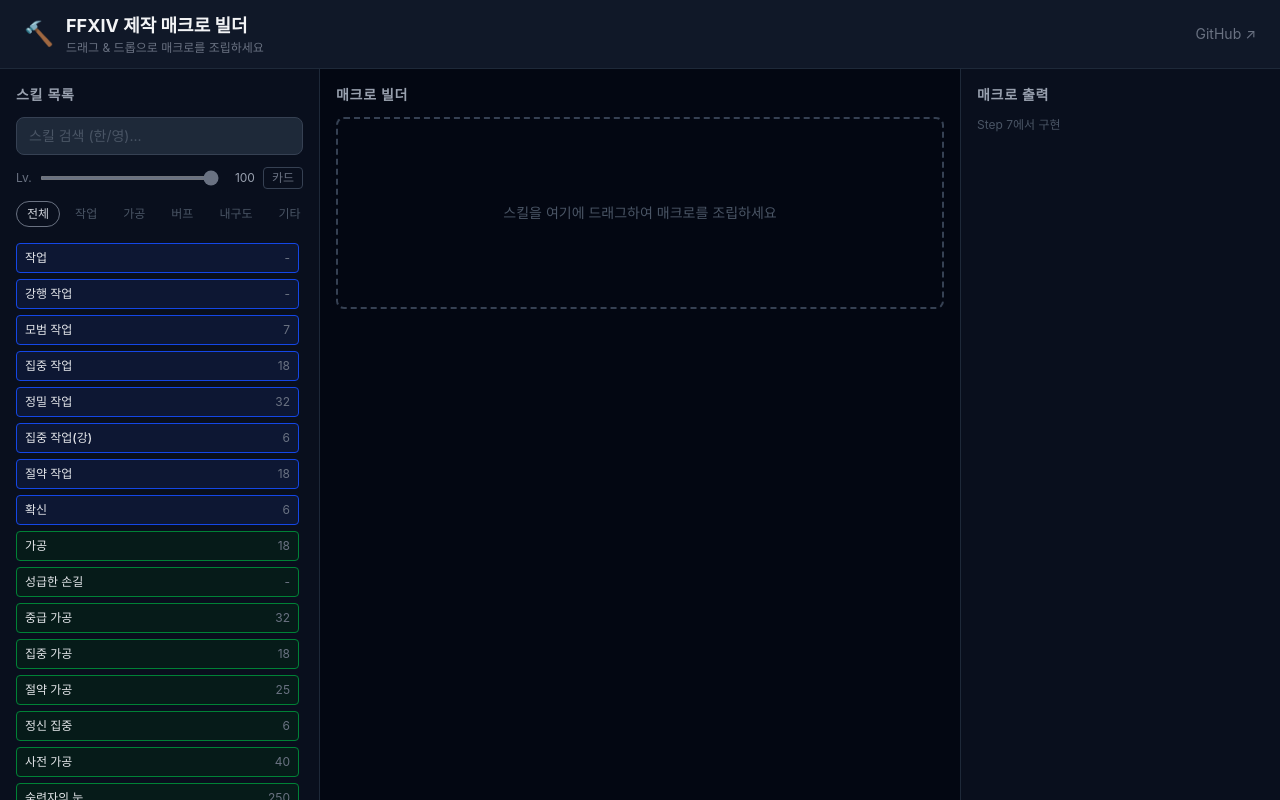
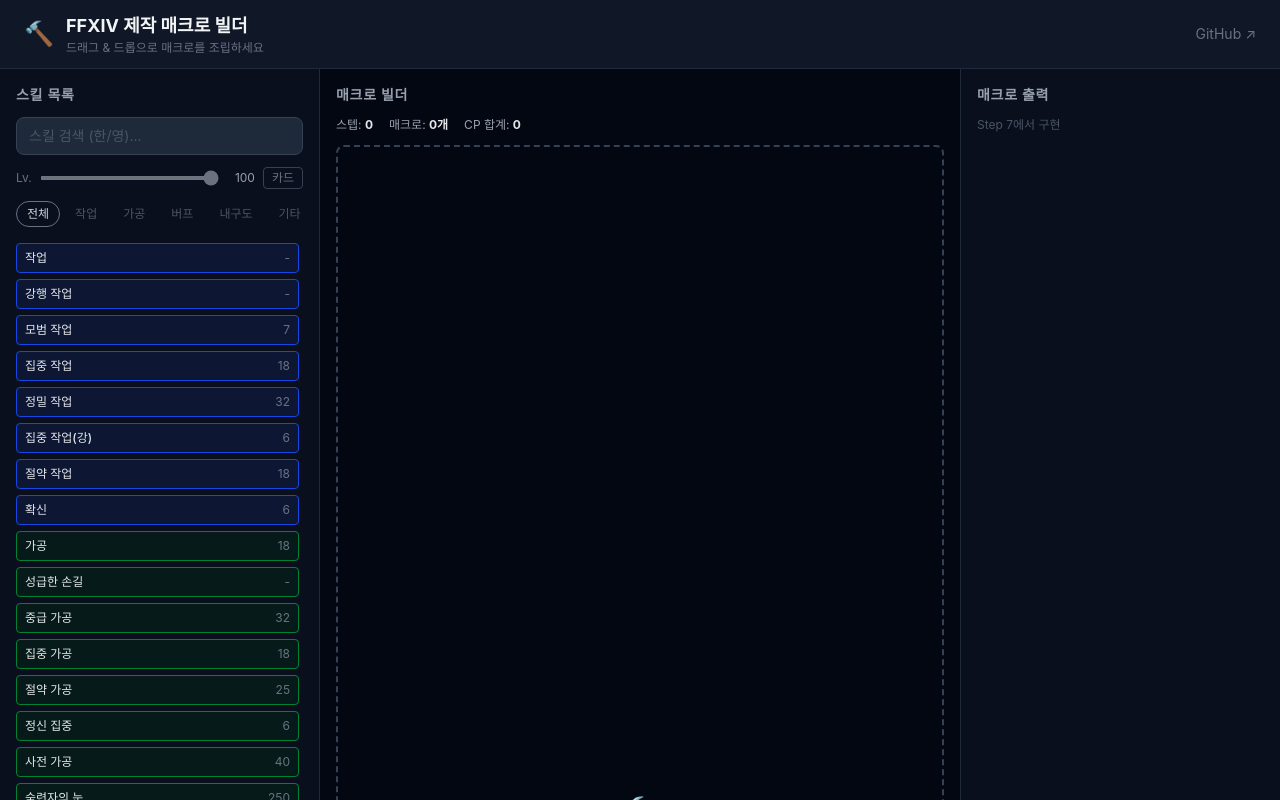
Before and after one commit to Dev-2A/ffxiv-macro-builder, a React (Vite) app: page / in a window 1280 px wide. Shown: the top 800 px of the page. Built offline with nearby package versions, Linux system fonts and the light colour scheme.

Commit message:
🎮 매크로 빌더 구현 (dnd-kit 드래그&드롭 + 스텝 추가/삭제/복제/정렬)

```diff
--- a/src/App.jsx
+++ b/src/App.jsx
@@ -1,9 +1,21 @@
 import Header from "./components/layout/Header";
 import SkillPalette from "./components/skill/SkillPalette";
+import MacroBuilder from "./components/macro/MacroBuilder";
+import useMacroBuilder from "./hooks/useMacroBuilder";
 
 function App() {
+  const {
+    steps,
+    addSkill,
+    removeStep,
+    moveStep,
+    clearAll,
+    duplicateStep,
+    totalCp,
+  } = useMacroBuilder();
+
   const handleSkillClick = (skill) => {
-    console.log("선택:", skill.nameKo, `(CP ${skill.cp})`);
+    addSkill(skill.id);
   };
 
   return (
@@ -20,15 +32,18 @@
         </aside>
 
         {/* 중앙: 매크로 빌더 */}
-        <main className="flex-1 overflow-y-auto p-4">
+        <main className="flex-1 overflow-hidden p-4 flex flex-col">
           <h2 className="text-sm font-semibold text-gray-400 uppercase tracking-wider mb-3">
             매크로 빌더
           </h2>
-          <div className="min-h-48 rounded-lg border-2 border-dashed border-gray-700 flex items-center justify-center">
-            <p className="text-gray-600 text-sm">
-              스킬을 여기에 드래그하여 매크로를 조립하세요
-            </p>
-          </div>
+          <MacroBuilder
+            steps={steps}
+            totalCp={totalCp}
+            onMove={moveStep}
+            onRemove={removeStep}
+            onDuplicate={duplicateStep}
+            onClear={clearAll}
+          />
         </main>
 
         {/* 우측: 매크로 출력 */}
--- /dev/null
+++ b/src/components/macro/MacroBuilder.jsx
@@ -0,0 +1,123 @@
+import {
+  DndContext,
+  closestCenter,
+  PointerSensor,
+  KeyboardSensor,
+  useSensor,
+  useSensors,
+} from "@dnd-kit/core";
+import {
+  SortableContext,
+  verticalListSortingStrategy,
+  sortableKeyboardCoordinates,
+} from "@dnd-kit/sortable";
+import MacroStep from "./MacroStep";
+
+export default function MacroBuilder({
+  steps = [],
+  totalCp = 0,
+  onMove,
+  onRemove,
+  onDuplicate,
+  onClear,
+}) {
+  const sensors = useSensors(
+    useSensor(PointerSensor, { activationConstraint: { distance: 5 } }),
+    useSensor(KeyboardSensor, {
+      coordinateGetter: sortableKeyboardCoordinates,
+    }),
+  );
+
+  const handleDragEnd = (event) => {
+    const { active, over } = event;
+    if (!over || active.id === over.id) return;
+    const fromIndex = steps.findIndex((s) => s.uid === active.id);
+    const toIndex = steps.findIndex((s) => s.uid === over.id);
+    if (fromIndex !== -1 && toIndex !== -1) {
+      onMove(fromIndex, toIndex);
+    }
+  };
+
+  const macroCount = Math.ceil(steps.length / 15) || 0;
+
+  return (
+    <div className="flex flex-col h-full">
+      {/* 상단 요약 바 */}
+      <div className="flex items-center justify-between mb-3">
+        <div className="flex items-center gap-4 text-xs text-gray-400">
+          <span>
+            스텝: <strong className="text-gray-200">{steps.length}</strong>
+          </span>
+          <span>
+            매크로: <strong className="text-gray-200">{macroCount}개</strong>
+            {steps.length > 15 && (
+              <span className="text-yellow-500 ml-1">
+                ({Math.ceil(steps.length / 15)}분할)
+              </span>
+            )}
+          </span>
+          <span>
+            CP 합계: <strong className="text-gray-200">{totalCp}</strong>
+          </span>
+        </div>
+        {steps.length > 0 && (
+          <button
+            onClick={onClear}
+            className="text-xs text-red-600 hover:text-red-400 border border-red-900 rounded px-2 py-0.5"
+          >
+            전체 삭제
+          </button>
+        )}
+      </div>
+
+      {/* 매크로 분할 시 구분선 포함 스텝 목록 */}
+      {steps.length === 0 ? (
+        <div className="flex-1 rounded-lg border-2 border-dashed border-gray-700 flex flex-col items-center justify-center gap-2 min-h-48">
+          <span className="text-3xl">🔨</span>
+          <p className="text-gray-600 text-sm">
+            왼쪽에서 스킬을 클릭하여 추가하세요
+          </p>
+          <p className="text-gray-700 text-xs">
+            추가 후 드래그로 순서를 변경할 수 있습니다
+          </p>
+        </div>
+      ) : (
+        <div className="flex-1 overflow-y-auto min-h-0 pr-1">
+          <DndContext
+            sensors={sensors}
+            collisionDetection={closestCenter}
+            onDragEnd={handleDragEnd}
+          >
+            <SortableContext
+              items={steps.map((s) => s.uid)}
+              strategy={verticalListSortingStrategy}
+            >
+              <div className="space-y-1.5">
+                {steps.map((step, idx) => (
+                  <div key={step.uid}>
+                    {/* 매크로 분할 구분선 (15줄 단위) */}
+                    {idx > 0 && idx % 15 === 0 && (
+                      <div className="flex items-center gap-2 py-2">
+                        <div className="flex-1 border-t border-yellow-700/50" />
+                        <span className="text-[10px] text-yellow-600 shrink-0">
+                          ── 매크로 #{Math.floor(idx / 15) + 1} 시작 ──
+                        </span>
+                        <div className="flex-1 border-t border-yellow-700/50" />
+                      </div>
+                    )}
+                    <MacroStep
+                      step={step}
+                      index={idx}
+                      onRemove={onRemove}
+                      onDuplicate={onDuplicate}
+                    />
+                  </div>
+                ))}
+              </div>
+            </SortableContext>
+          </DndContext>
+        </div>
+      )}
+    </div>
+  );
+}
--- /dev/null
+++ b/src/components/macro/MacroStep.jsx
@@ -0,0 +1,95 @@
+import { useSortable } from "@dnd-kit/sortable";
+import { CSS } from "@dnd-kit/utilities";
+import { skillMap, CATEGORIES } from "../../data/skills";
+
+const dotColor = {
+  blue: "bg-blue-500",
+  green: "bg-green-500",
+  yellow: "bg-yellow-500",
+  orange: "bg-orange-500",
+  purple: "bg-purple-500",
+};
+
+const borderColor = {
+  blue: "border-blue-800/50",
+  green: "border-green-800/50",
+  yellow: "border-yellow-800/50",
+  orange: "border-orange-800/50",
+  purple: "border-purple-800/50",
+};
+
+export default function MacroStep({ step, index, onRemove, onDuplicate }) {
+  const skill = skillMap.get(step.skillId);
+  const cat = CATEGORIES[skill.category];
+  const color = cat.color;
+
+  const {
+    attributes,
+    listeners,
+    setNodeRef,
+    transform,
+    transition,
+    isDragging,
+  } = useSortable({ id: step.uid });
+
+  const style = {
+    transform: CSS.Transform.toString(transform),
+    transition,
+    opacity: isDragging ? 0.4 : 1,
+  };
+
+  return (
+    <div
+      ref={setNodeRef}
+      style={style}
+      className={`flex items-center gap-2 px-3 py-2 rounded-lg border bg-gray-900/60
+        group transition-colors ${borderColor[color]}`}
+    >
+      {/* 드래그 핸들 */}
+      <button
+        {...attributes}
+        {...listeners}
+        className="cursor-grab active:cursor-grabbing text-gray-600 hover:text-gray-400 shrink-0 touch-none"
+        title="드래그하여 순서 변경"
+      >
+        ⠿
+      </button>
+
+      {/* 번호 */}
+      <span className="text-xs text-gray-600 w-5 text-right shrink-0">
+        {index + 1}
+      </span>
+
+      {/* 카테고리 점 */}
+      <span className={`w-2 h-2 rounded-full shrink-0 ${dotColor[color]}`} />
+
+      {/* 스킬명 */}
+      <span className="text-sm text-gray-200 flex-1 truncate">
+        {skill.nameKo}
+      </span>
+
+      {/* CP */}
+      <span className="text-xs text-gray-500 shrink-0">
+        {skill.cp > 0 ? `${skill.cp}CP` : ""}
+      </span>
+
+      {/* 액션 버튼 */}
+      <div className="flex gap-1 opacity-0 group-hover:opacity-100 transition-opacity shrink-0">
+        <button
+          onClick={() => onDuplicate(step.uid)}
+          className="text-xs text-gray-500 hover:text-gray-300 px-1"
+          title="복제"
+        >
+          ⧉
+        </button>
+        <button
+          onClick={() => onRemove(step.uid)}
+          className="text-xs text-red-600 hover:text-red-400 px-1"
+          title="삭제"
+        >
+          ✕
+        </button>
+      </div>
+    </div>
+  );
+}
--- /dev/null
+++ b/src/hooks/useMacroBuilder.js
@@ -0,0 +1,72 @@
+import { useState, useCallback, useMemo } from "react";
+import { skillMap } from "../data/skills";
+
+let nextUid = 1;
+const uid = () => `step_${nextUid++}`;
+
+export default function useMacroBuilder() {
+  const [steps, setSteps] = useState([]);
+
+  const addSkill = useCallback((skillId) => {
+    const skill = skillMap.get(skillId);
+    if (!skill) return;
+    setSteps((prev) => [...(prev || []), { uid: uid(), skillId: skill.id }]);
+  }, []);
+
+  const insertSkill = useCallback((skillId, index) => {
+    const skill = skillMap.get(skillId);
+    if (!skill) return;
+    setSteps((prev) => {
+      const next = [...(prev || [])];
+      next.splice(index, 0, { uid: uid(), skillId: skill.id });
+      return next;
+    });
+  }, []);
+
+  const removeStep = useCallback((targetUid) => {
+    setSteps((prev) => (prev || []).filter((s) => s.uid !== targetUid));
+  }, []);
+
+  const moveStep = useCallback((fromIndex, toIndex) => {
+    setSteps((prev) => {
+      const next = [...(prev || [])];
+      const [moved] = next.splice(fromIndex, 1);
+      next.splice(toIndex, 0, moved);
+      return next;
+    });
+  }, []);
+
+  const clearAll = useCallback(() => {
+    setSteps([]);
+  }, []);
+
+  const duplicateStep = useCallback((targetUid) => {
+    setSteps((prev) => {
+      const arr = prev || [];
+      const idx = arr.findIndex((s) => s.uid === targetUid);
+      if (idx === -1) return arr;
+      const next = [...arr];
+      next.splice(idx + 1, 0, { uid: uid(), skillId: arr[idx].skillId });
+      return next;
+    });
+  }, []);
+
+  const totalCp = useMemo(() => {
+    return (steps || []).reduce((sum, step) => {
+      const skill = skillMap.get(step.skillId);
+      return sum + (skill?.cp ?? 0);
+    }, 0);
+  }, [steps]);
+
+  return {
+    steps: steps || [],
+    setSteps,
+    addSkill,
+    insertSkill,
+    removeStep,
+    moveStep,
+    clearAll,
+    duplicateStep,
+    totalCp,
+  };
+}
```
